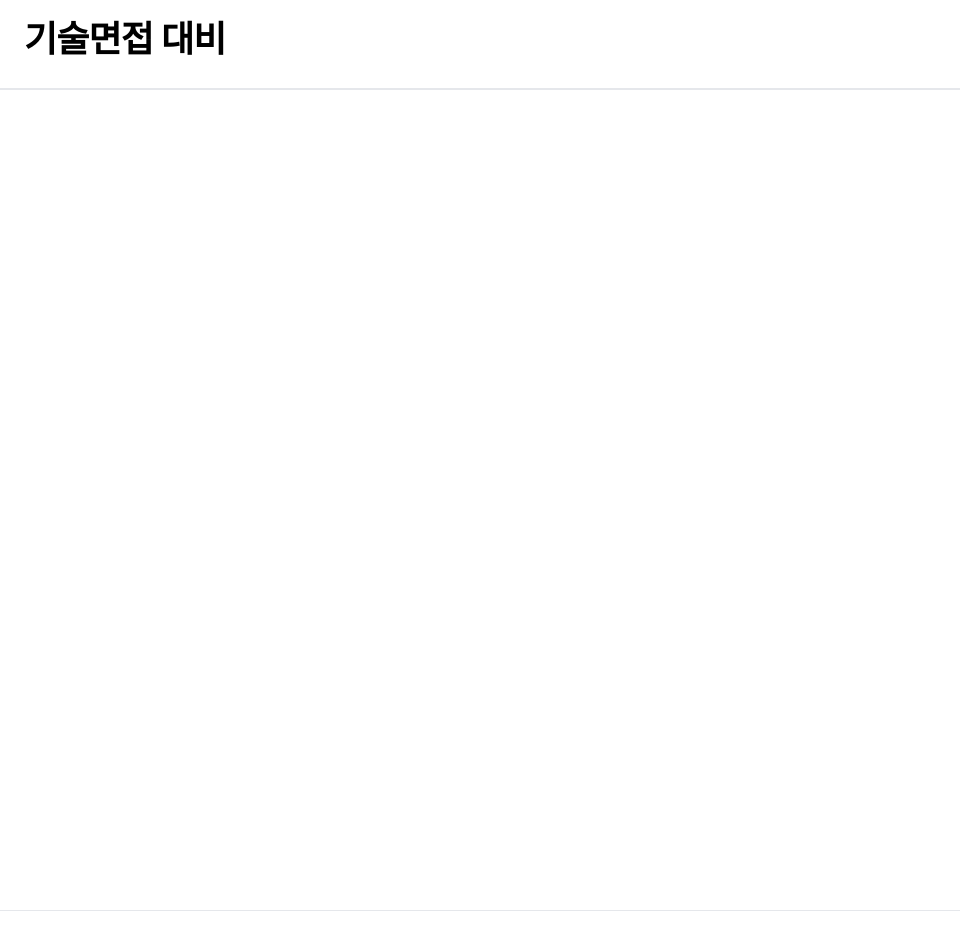
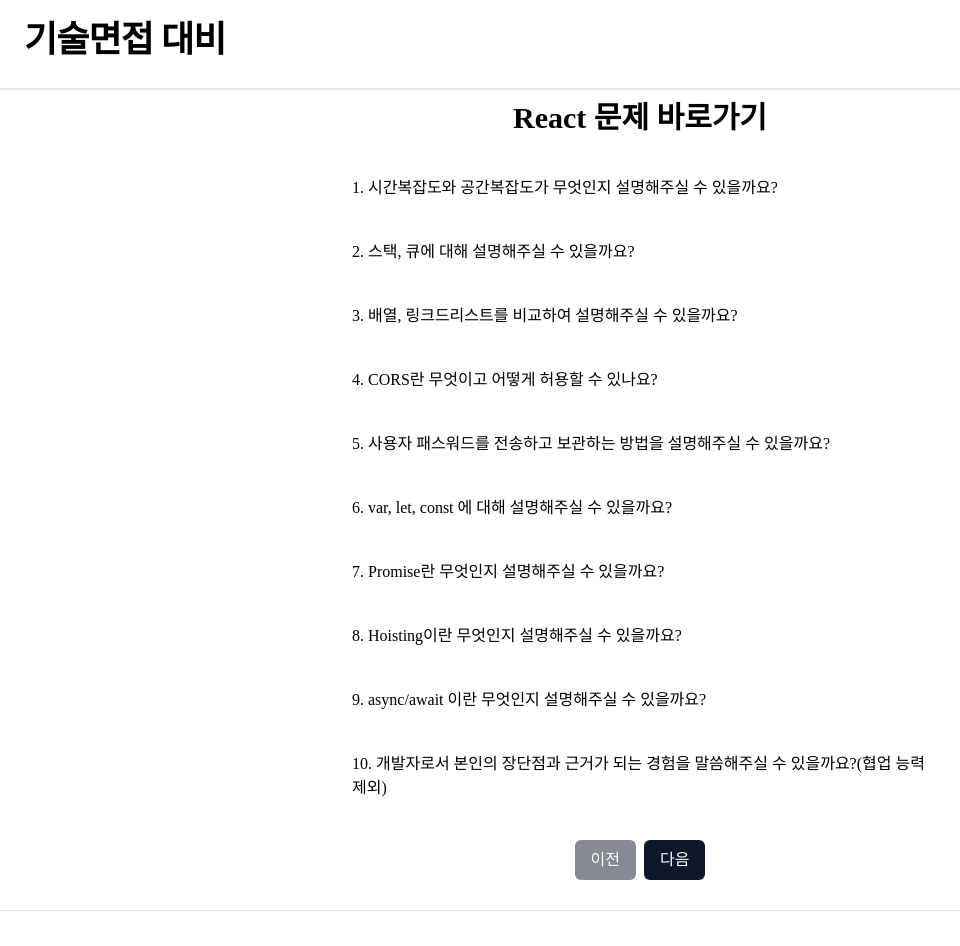
Before and after one commit to Jeremy-Kr/-, a Next.js app: page / in a window 1280 px wide. Before the commit this address had no page. Shown: the top 946 px of the page, without its empty margins (0-960 px from the left). Built offline with nearby package versions, Linux system fonts and the light colour scheme.

Commit message:
메인페이지 페이지네이션 추가

```diff
--- a/pages/index.tsx
+++ b/pages/index.tsx
@@ -1,25 +1,66 @@
 import type { NextPage } from "next";
 import Head from "next/head";
 import { useRouter } from "next/router";
-import { useEffect } from "react";
-import Footer from "../components/Footer";
-import Header from "../components/Header";
+import { useEffect, useState } from "react";
+import FRONT_TECH_QUESTIONS from "@/utils/QUESTION";
+import { DEFAULT_MIN_VERSION } from "tls";
+import Link from "next/link";
 
 const Home: NextPage = () => {
+  const [page, setPage] = useState(1);
+  const [questions, setQuestions] = useState(FRONT_TECH_QUESTIONS);
+
+  useEffect(() => {
+    setQuestions(FRONT_TECH_QUESTIONS.slice((page - 1) * 10, page * 10));
+  }, [page]);
+
   const router = useRouter();
 
-  useEffect(() => {
-    router.push("/react/1");
-  }, []);
+  // useEffect(() => {
+  //   router.push("/react/1");
+  // }, []);
 
   return (
-    <div className="mx-auto flex min-h-screen max-w-5xl flex-col items-center justify-center py-2">
+    <>
       <Head>
         <title>기술 면접 준비</title>
         <link rel="icon" href="/favicon.ico" />
       </Head>
-      <main className="flex w-full flex-1 flex-col items-center justify-center px-4 text-center sm:mt-20"></main>
-    </div>
+      <div className="mx-auto flex min-h-screen max-w-5xl flex-col items-center justify-center py-2">
+        <div className="w-full max-w-xl">
+          <h1 className="text-center text-3xl font-bold">
+            React 문제 바로가기
+          </h1>
+          {questions.map((question, idx) => (
+            <Link
+              href={`/react/${(page - 1) * 10 + idx + 1}`}
+              key={question}
+              className="mt-10 flex items-center space-x-3"
+            >
+              <p className="text-left font-medium">{`${
+                (page - 1) * 10 + idx + 1
+              }. ${question}`}</p>
+            </Link>
+          ))}
+          <div className="mt-10 flex justify-center">
+            <button
+              className="rounded-md bg-slate-900 px-4 py-2 text-white disabled:cursor-not-allowed disabled:opacity-50"
+              onClick={() => setPage(page - 1)}
+              disabled={page === 1}
+            >
+              이전
+            </button>
+            <button
+              className="ml-2 rounded-md bg-slate-900 px-4 py-2 text-white disabled:cursor-not-allowed disabled:opacity-50"
+              onClick={() => setPage(page + 1)}
+              disabled={page === 5}
+            >
+              다음
+            </button>
+          </div>
+        </div>
+      </div>
+    </>
   );
 };
 
--- a/pages/react/[questionNumber].tsx
+++ b/pages/react/[questionNumber].tsx
@@ -100,7 +100,7 @@
             value={answer}
             onChange={(e) => setAnswer(e.target.value)}
             rows={4}
-            className="my-5 w-full rounded-md border-gray-300 shadow-sm focus:border-black focus:ring-black"
+            className="my-5 w-full rounded-md border-gray-300 p-4 shadow-sm focus:border-black focus:ring-black"
             placeholder={"답변을 입력 해 주세요."}
           />
           {!loading && (
```
